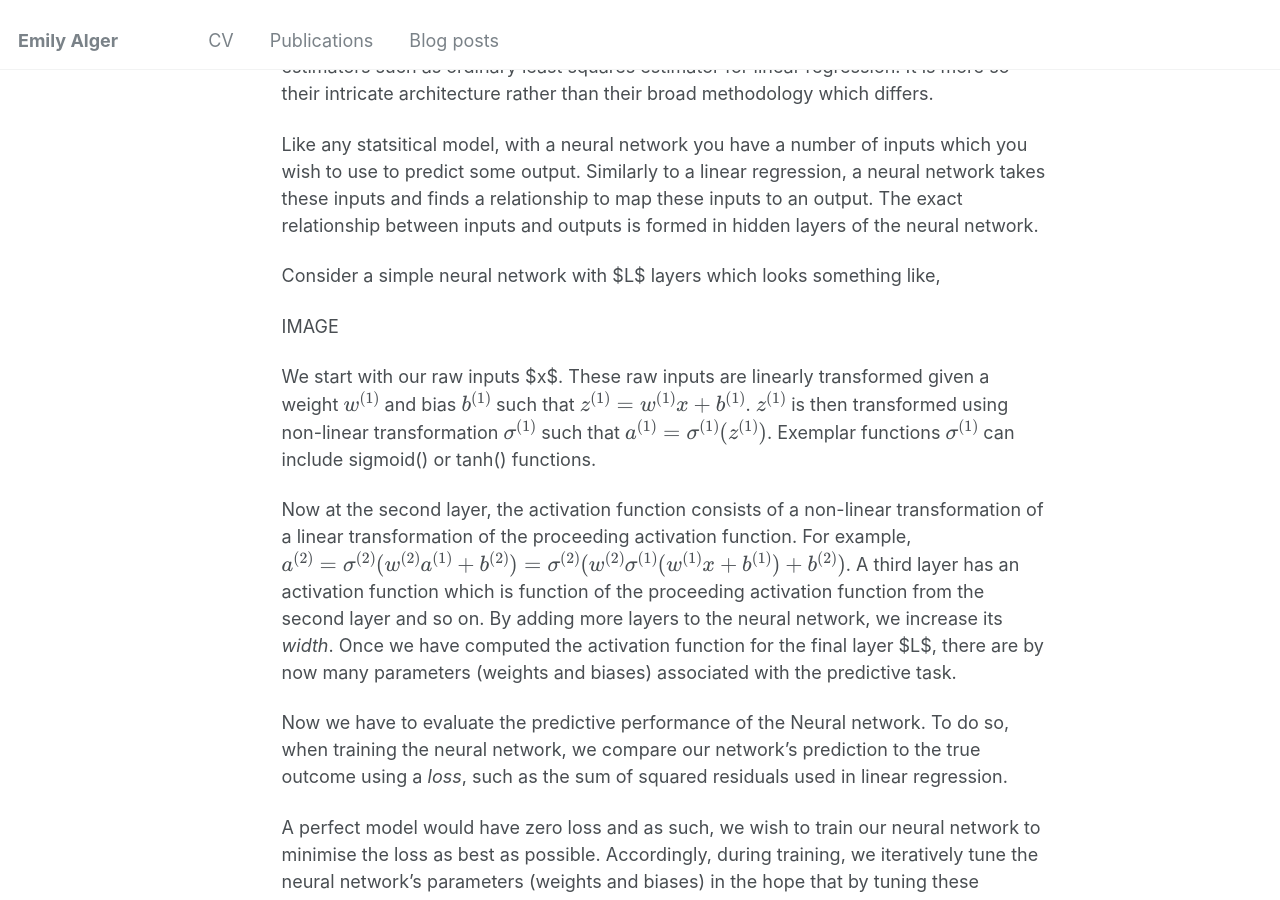
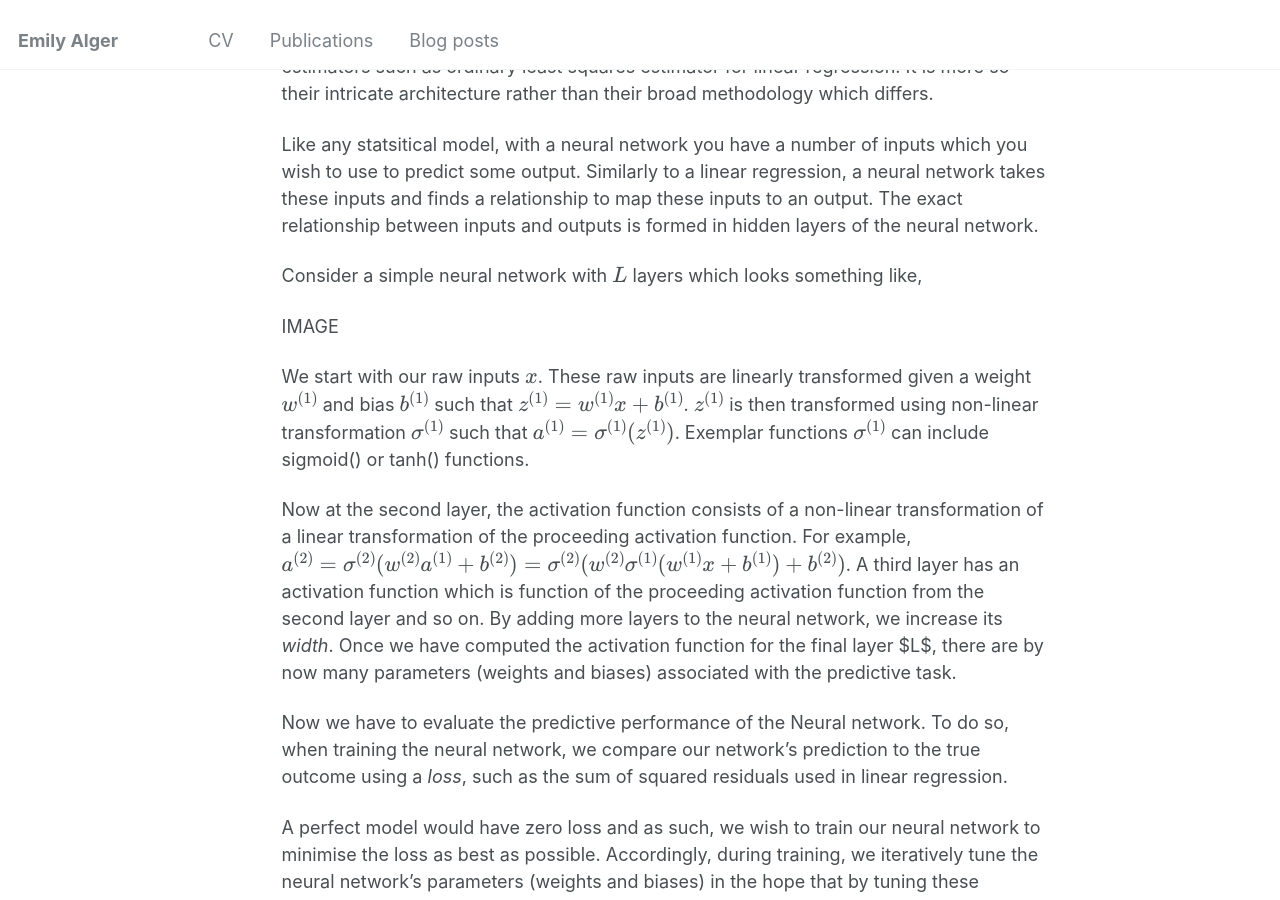
Before and after one commit to alemily100/alemily100.github.io, a Jekyll site: the page built from _posts/2026-07-10-an-introduction-to-deep-adaptive-design-dad.md, in a window 1280 px wide and 900 px high, scrolled down 2665 px. Built offline with Jekyll 4.4.1, drawn with Linux system fonts in a browser that asks for light colours.

```diff
--- a/_posts/2026-07-10-an-introduction-to-deep-adaptive-design-dad.md
+++ b/_posts/2026-07-10-an-introduction-to-deep-adaptive-design-dad.md
@@ -49,11 +49,11 @@ Whilst neural Networks have always struck me as mystical black box, broadly spea
 
 Like any statsitical model, with a neural network you have a number of inputs which you wish to use to predict some output. Similarly to a linear regression, a neural network takes these inputs and finds a relationship to map these inputs to an output. The exact relationship between inputs and outputs is formed in hidden layers of the neural network.
 
-Consider a simple neural network with $L$ layers which looks something like,
+Consider a simple neural network with $$L$$ layers which looks something like,
 
 IMAGE
 
-We start with our raw inputs $x$. These raw inputs are linearly transformed given a weight $$w^{(1)}$$ and bias $$b^{(1)}$$ such that $$z^{(1)} = w^{(1)}x + b^{(1)}$$. $$z^{(1)}$$ is then transformed using non-linear transformation $$\sigma^{(1)}$$ such that $$a^{(1)} = \sigma^{(1)}(z^{(1)})$$. Exemplar functions $$\sigma^{(1)}$$ can include sigmoid() or tanh() functions.
+We start with our raw inputs $$x$$. These raw inputs are linearly transformed given a weight $$w^{(1)}$$ and bias $$b^{(1)}$$ such that $$z^{(1)} = w^{(1)}x + b^{(1)}$$. $$z^{(1)}$$ is then transformed using non-linear transformation $$\sigma^{(1)}$$ such that $$a^{(1)} = \sigma^{(1)}(z^{(1)})$$. Exemplar functions $$\sigma^{(1)}$$ can include sigmoid() or tanh() functions.
 
 Now at the second layer, the activation function consists of a non-linear transformation of a linear transformation of the proceeding activation function. For example, $$a^{(2)} = \sigma^{(2)}(w^{(2)}a^{(1)} + b^{(2)}) = \sigma^{(2)}(w^{(2)}\sigma^{(1)}(w^{(1)}x + b^{(1)}) + b^{(2)})$$.
 A third layer has an activation function which is function of the proceeding activation function from the second layer and so on. By adding more layers to the neural network, we increase its *width*. Once we have computed the activation function for the final layer $L$, there are by now many parameters (weights and biases) associated with the predictive task.
```
